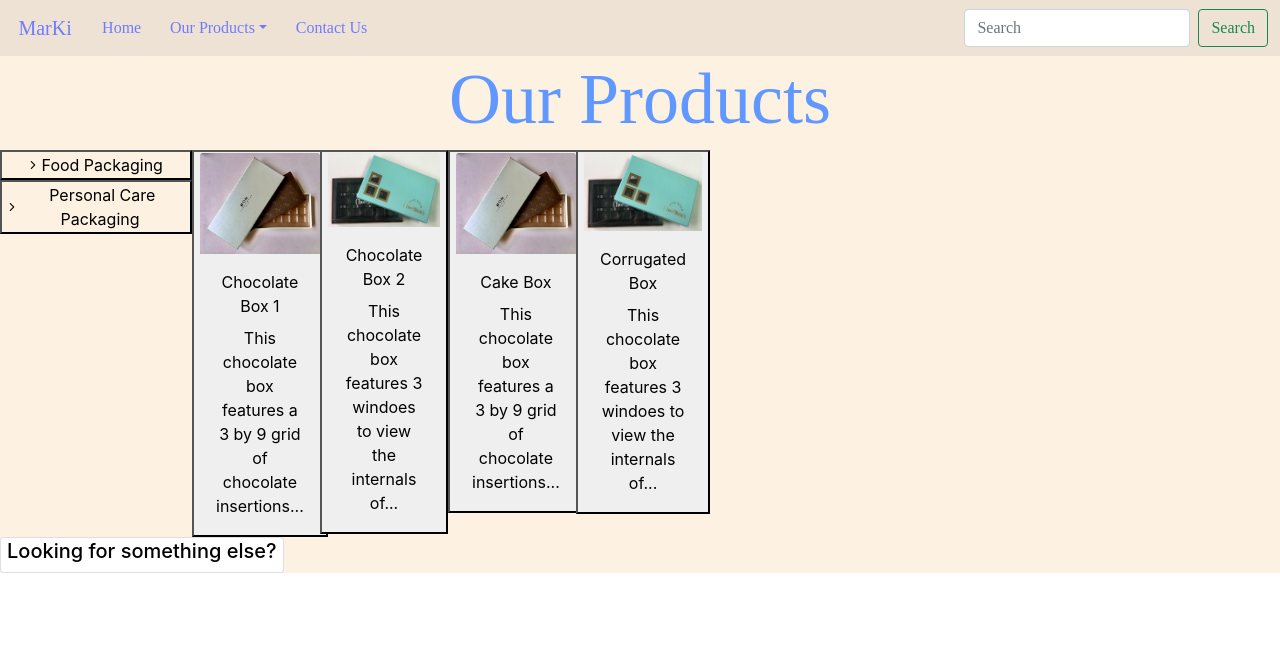
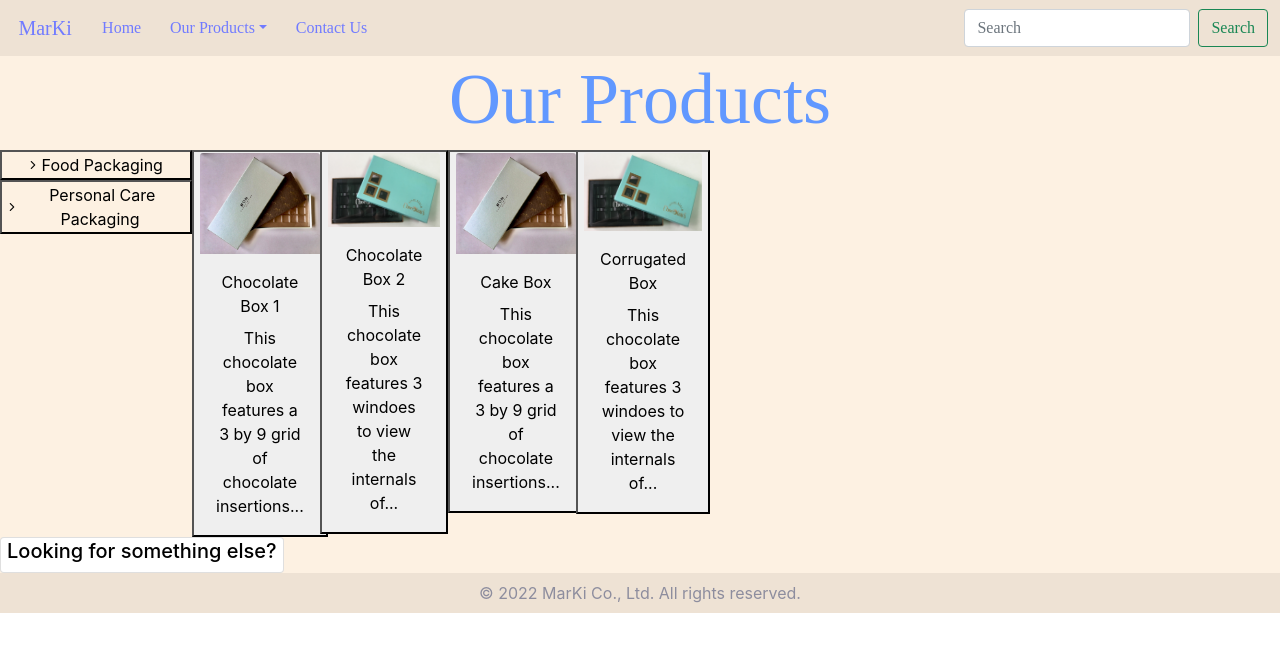
Before and after one commit to imjchiang/react-marki, a React (Create React App) app: page /displayproducts in a window 1280 px wide. Shown: the top 652 px of the page. Built offline with nearby package versions, Linux system fonts and the light colour scheme; a web font is replaced by a local one.

Commit message:
[DisplayProducts] clean up code and implement framer-motion

```diff
--- a/src/components/DisplayProducts.js
+++ b/src/components/DisplayProducts.js
@@ -1,11 +1,18 @@
-import React, {useState} from "react";
-import Sidebar from "./Sidebar.js";
-import "../css/display.css";
+import React, { useState } from 'react';
+import { motion } from 'framer-motion';
+
+// components
+import Sidebar from './Sidebar.js';
+import Footer from './Footer.js';
+
+// css
+import '../css/display.css';
 
 const DisplayProducts = (props) =>
 {
     const [viewedproducts, setViewedproducts] = useState([]);
 
+    // sets the specific category and variations to display
     const handleSort = (cat, type, vari) =>
     {
         console.log([cat, type, vari]);
@@ -65,31 +72,37 @@ const DisplayProducts = (props) =>
     ];
 
     return(
-        <>
-            <h1 className="sub-title">Our Products</h1>
-            <div className="sidebar-products-container">
-                <div className="sidebar">
-                    <Sidebar handleSort={handleSort} setViewedproducts={setViewedproducts} packagingCategory={"Food Packaging"} packaging={props.foodPack} />
-                    <Sidebar handleSort={handleSort} setViewedproducts={setViewedproducts} packagingCategory={"Personal Care Packaging"} packaging={props.personalPack} />
+        <motion.div
+            key='products'
+            initial={{opacity:0}}
+            animate={{opacity:1, transition:{duration:1}}}
+            exit={{opacity:0, transition:{duration:1}}}>
+
+            <h1 className='sub-title'>Our Products</h1>
+            <div className='sidebar-products-container'>
+                <div className='sidebar'>
+                    <Sidebar handleSort={handleSort} setViewedproducts={setViewedproducts} packagingCategory={'Food Packaging'} packaging={props.foodPack} />
+                    <Sidebar handleSort={handleSort} setViewedproducts={setViewedproducts} packagingCategory={'Personal Care Packaging'} packaging={props.personalPack} />
                 </div>
 
                 {/* displays the products selected for */}
-                <div className="prod-cards">
+                <div className='prod-cards'>
                     {
                         products.map(product =>
                         {
+                            // goes through all products to pick out products that match category and variation for display
                             if ((viewedproducts[0] && viewedproducts[1] && viewedproducts[2] && product.category == viewedproducts[0] && product.type == viewedproducts[1] && product.variant == viewedproducts[2]) ||
                                 (viewedproducts[0] && viewedproducts[1] && !viewedproducts[2] && product.category == viewedproducts[0] && product.type == viewedproducts[1]) ||
                                 (viewedproducts[0] && !viewedproducts[1] && !viewedproducts[2] && product.category == viewedproducts[0]) ||
                                 (!viewedproducts[0] && !viewedproducts[1] && !viewedproducts[2]))
                             {
                                 return(
-                                    <form method="get" action={product.category + product.type + "/" + product.variant + "/" + product.id} className="pcard">
-                                        <button type="submit" className="">
-                                            <img src={require("../images/" + product.id + "/" + product.thumbnail + ".JPG")} className="card-img-top" alt="..." />
-                                            <div type="submit" className="card-body">
-                                                <p className="card-title">{product.name}</p>
-                                                <p className="card-text">{product.desc}</p>
+                                    <form method='get' action={product.category + product.type + '/' + product.variant + '/' + product.id} className='pcard'>
+                                        <button type='submit' className=''>
+                                            <img src={require('../images/' + product.id + '/' + product.thumbnail + '.JPG')} className='card-img-top' alt='...' />
+                                            <div type='submit' className='card-body'>
+                                                <p className='card-title'>{product.name}</p>
+                                                <p className='card-text'>{product.desc}</p>
                                             </div>
                                         </button>
                                     </form>
@@ -100,12 +113,15 @@ const DisplayProducts = (props) =>
                 </div>
             </div>
 
-            <form className="contact-button-form" method="get" action="/contact">
-                <button type="submit" className="card contact-button">
-                    <h5 className="card-title">Looking for something else?</h5>
+            <form className='contact-button-form' method='get' action='/contact'>
+                <button type='submit' className='card contact-button'>
+                    <h5 className='card-title'>Looking for something else?</h5>
                 </button>
             </form>
-        </>
+
+            <Footer />
+
+        </motion.div>
     );
 }
 
```
